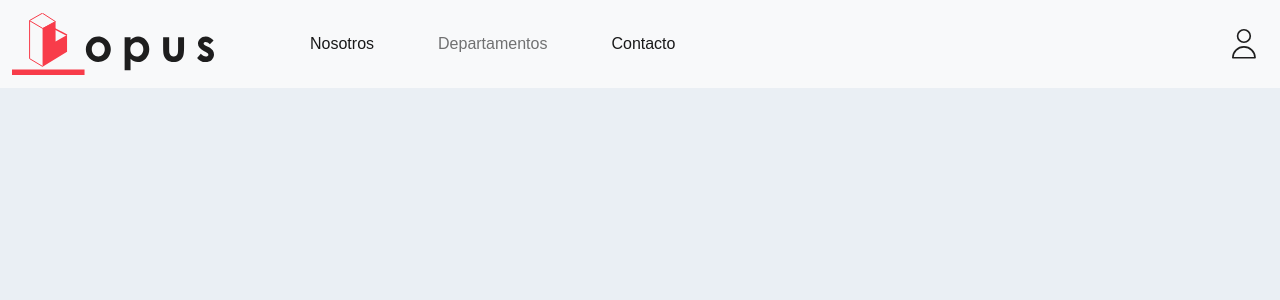
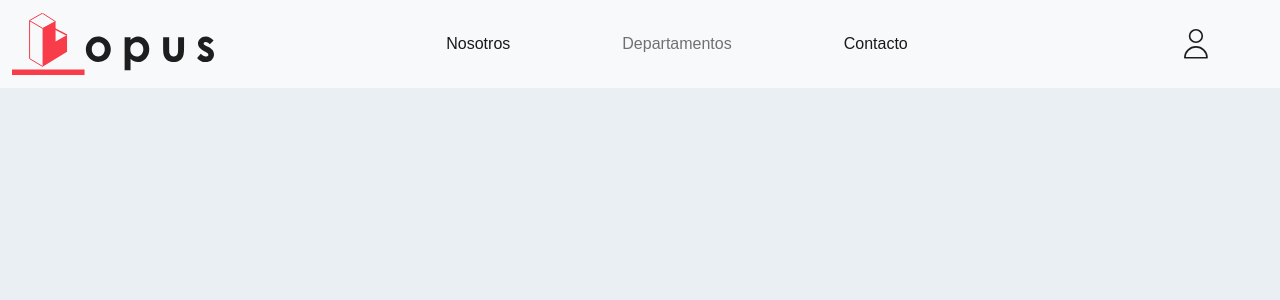
Before and after one commit to MarcosSWeis/opus, a React (Create React App) app in the folder frontend/: page / in a window 1280 px wide. Shown: the top 300 px of the page. Built offline with nearby package versions, Linux system fonts and the light colour scheme.

Commit message:
Modificacion final de la navbar

```diff
--- a/frontend/src/components/navbar.jsx
+++ b/frontend/src/components/navbar.jsx
@@ -12,19 +12,19 @@ const Navbar  = () => {
                                                 <span class="navbar-toggler-icon"></span>
                                                 </button>
                                                 <div class="collapse navbar-collapse" id="navbarSupportedContent">
-                                                    <ul class="navbar-nav me-auto mb-2 mb-lg-0 mx-5">
+                                                    <ul class="navbar-nav me-auto mb-2 mb-lg-0 mx-auto">
                                                                 <li class="nav-item">
-                                                                <a class="nav-link active mx-4" aria-current="page" href="#">Nosotros</a>
+                                                                <a class="nav-link active mx-5" aria-current="page" href="#">Nosotros</a>
                                                                 </li>
                                                                 <li class="nav-item">
-                                                                <a class="nav-link mx-4" href="#">Departamentos</a>
+                                                                <a class="nav-link mx-5" href="#">Departamentos</a>
                                                                 </li>
                                                                 <li class="nav-item">
-                                                                <a class="nav-link active mx-4" aria-current="page" href="#">Contacto</a>
+                                                                <a class="nav-link active mx-5" aria-current="page" href="#">Contacto</a>
                                                                 </li>
                                                     </ul>
                                                         <div>
-                                                                <button class="btn btn-outline-danger botonLogin  "   type="submit"><img src={Usuario} alt="" /></button>
+                                                                <button class="btn btn-outline-danger botonLogin   mx-5"   type="submit"><img src={Usuario} alt="" /></button>
                                                             </div>
                                             </div>
                                     </div>
```
